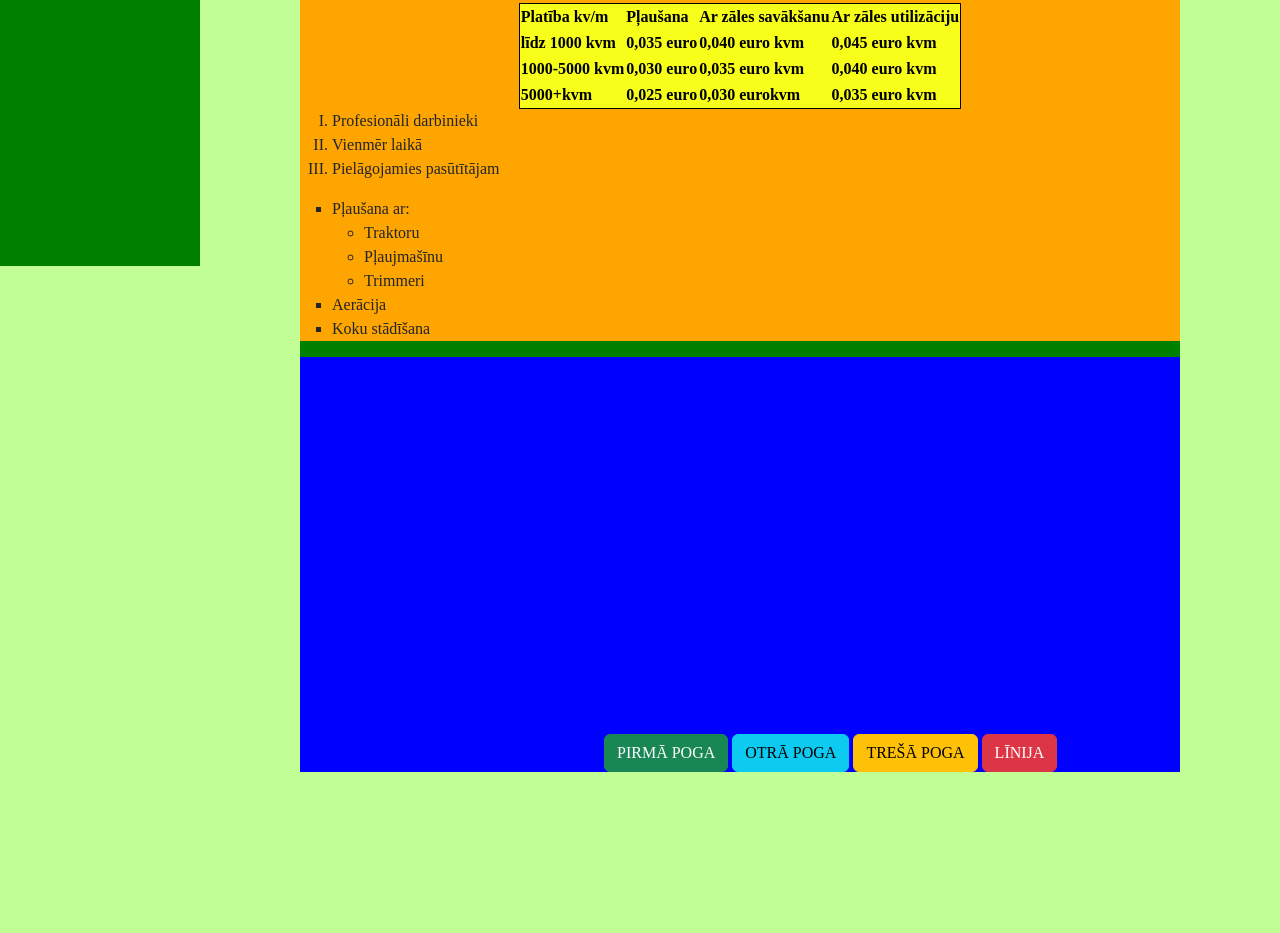
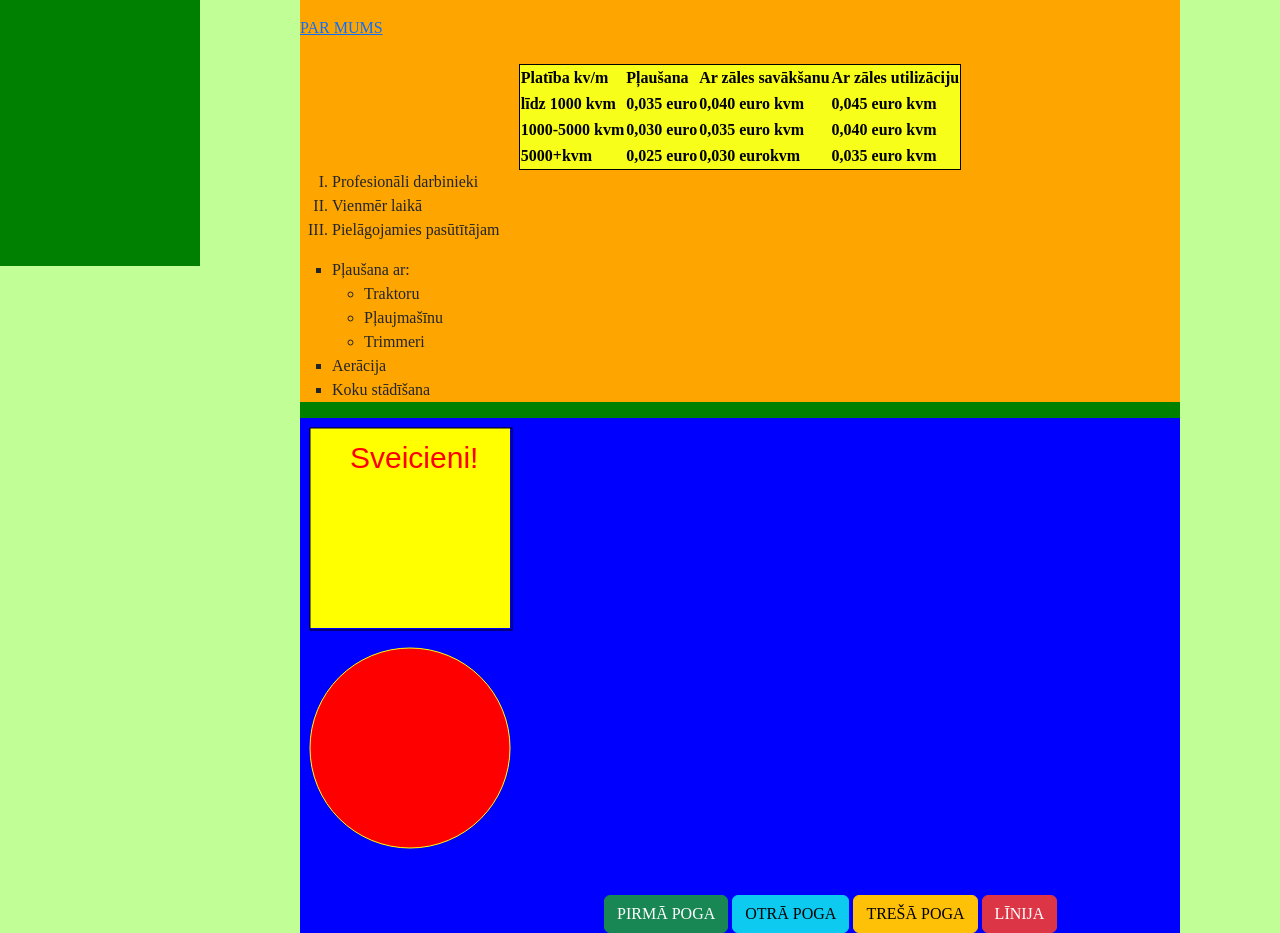
Before and after one commit to Bergenau/Projekts-2025-Python, a plain HTML site: page index.html in a window 1280 px wide. Shown: the part 534-1467 px from the top of the page. Before the commit the page ends 1306 px from the top, so only its background shows below. Drawn offline with nearby package versions, Linux system fonts and the light colour scheme.

Commit message:
😲🦪 Updated with Glitch

```diff
--- a/index.html
+++ b/index.html
@@ -5,6 +5,7 @@
     <title> Mans pirmais HTML dokuments</title>
     <link href="https://cdn.jsdelivr.net/npm/bootstrap@5.3.5/dist/css/bootstrap.min.css" rel="stylesheet" integrity="sha384-SgOJa3DmI69IUzQ2PVdRZhwQ+dy64/BUtbMJw1MZ8t5HZApcHrRKUc4W0kG879m7" crossorigin="anonymous">
     <link rel="stylesheet" href="stils.css">
+    <script src="script.js"></script>
   </head>
   <body>
     <header>
@@ -25,6 +26,7 @@
     <main>
             <section id="saturs">
             <p>Esiet sveicināti!</p>
+            <p class="cits"> Prieks Jūs redzēt!</p>
             <p>LAI MIERS AR JUMS UN VIENMĒR LEKNA ZĀLE!</p>
             <img src="https://cdn.glitch.global/52137313-872f-4994-a33f-506e3d73ffa4/nog%C4%81%C5%BEu%20brauk%C5%A1ana%20Raideris.jpg?v=1744450607685" width="30%">
             <marquee>REGULĀRI PELDU PA KREISI</marquee>
@@ -75,7 +77,7 @@
     </ul>
       </section>
       <section id="canva">
-        <canvas id="zimejums" widht="500" height="400"></canvas>
+        <canvas id="zimejums" widht="800" height="500"></canvas>
         <button onclick="taisnsturis()" class="btn btn-success">PIRMĀ POGA</button>
         <button onclick="trīstūris()" class="btn btn-info">OTRĀ POGA</button>
         <button onclick="aplis()" class="btn btn-warning">TREŠĀ POGA</button>
--- /dev/null
+++ b/script.js
@@ -0,0 +1,29 @@
+window.onload= function() {
+  zimetuzcanva();
+}
+
+function zimetuzcanva() {
+  const kanva = document.getElementById("zimejums"); //Iegūt kanvu pēc ID
+  const konteksts = kanva.getContext("2d") // iegūt 2d zīmēšanu
+  // taisnstūris
+  konteksts.fillStyle = "yellow";
+  konteksts.fillRect(10, 10, 200, 200);// 10, 10 xy asis, 150/200 izmērs
+  konteksts.stokeStyle = "red";
+  konteksts.strokeRect(10, 10, 202, 202);
+  konteksts.linewidth =15;
+  konteksts.strokeStyle = "black";
+  konteksts.stroke();
+  // aplis
+  konteksts.beginPath();
+  konteksts.arc(110, 330, 100, 0, 2 * Math.PI);
+  konteksts.fillStyle = "red";
+  konteksts.fill();
+  konteksts.linewidth =15;
+  konteksts.strokeStyle = "yellow";
+  konteksts.stroke();
+
+  //teksts
+  konteksts.font = "30px Arial";
+  konteksts.fillStyle = "Red";
+  konteksts.fillText("Sveicieni!", 50, 50);
+}
--- a/stils.css
+++ b/stils.css
@@ -67,6 +67,9 @@ html, body {
     color: black;
     font-size:30px;
     }
+   p.cits {
+    color: blue;
+   }
 
   h1{
     text-align: center;
```
Also changed, not shown: scripti.js (deleted).
